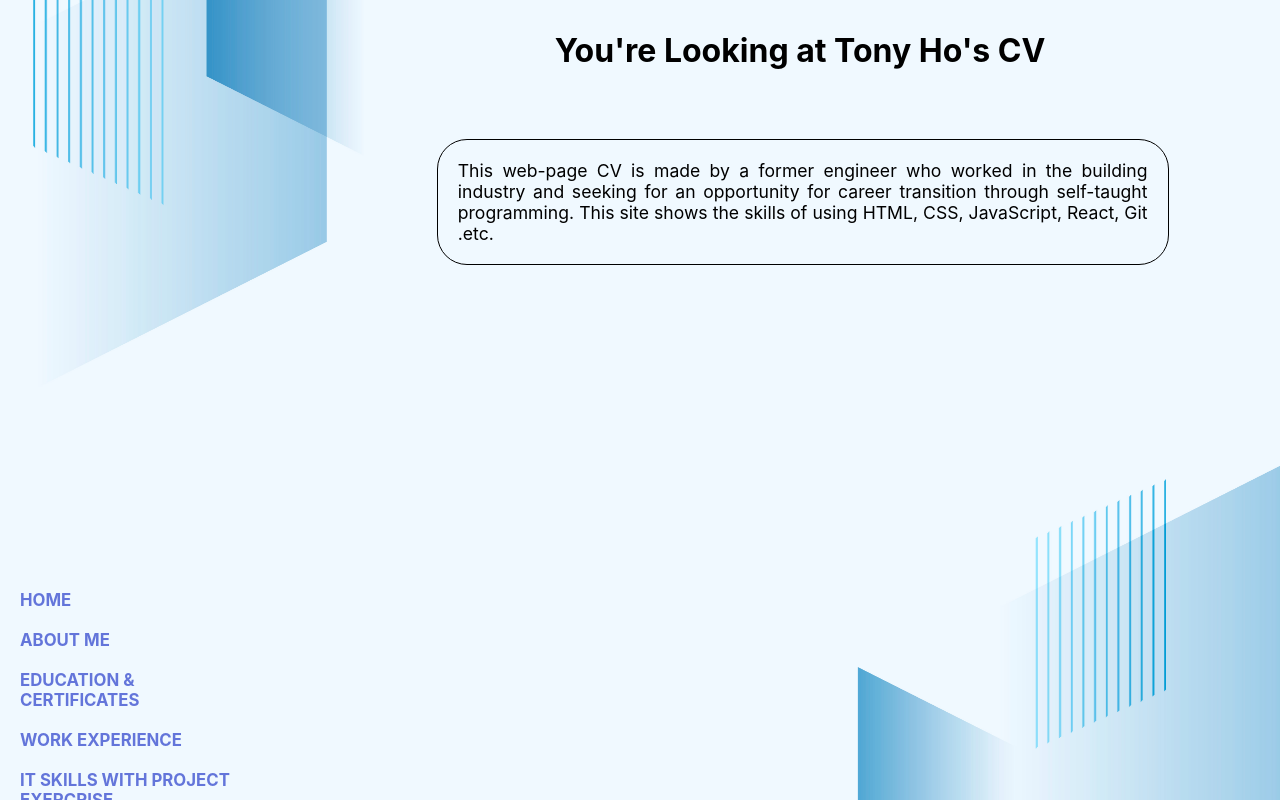
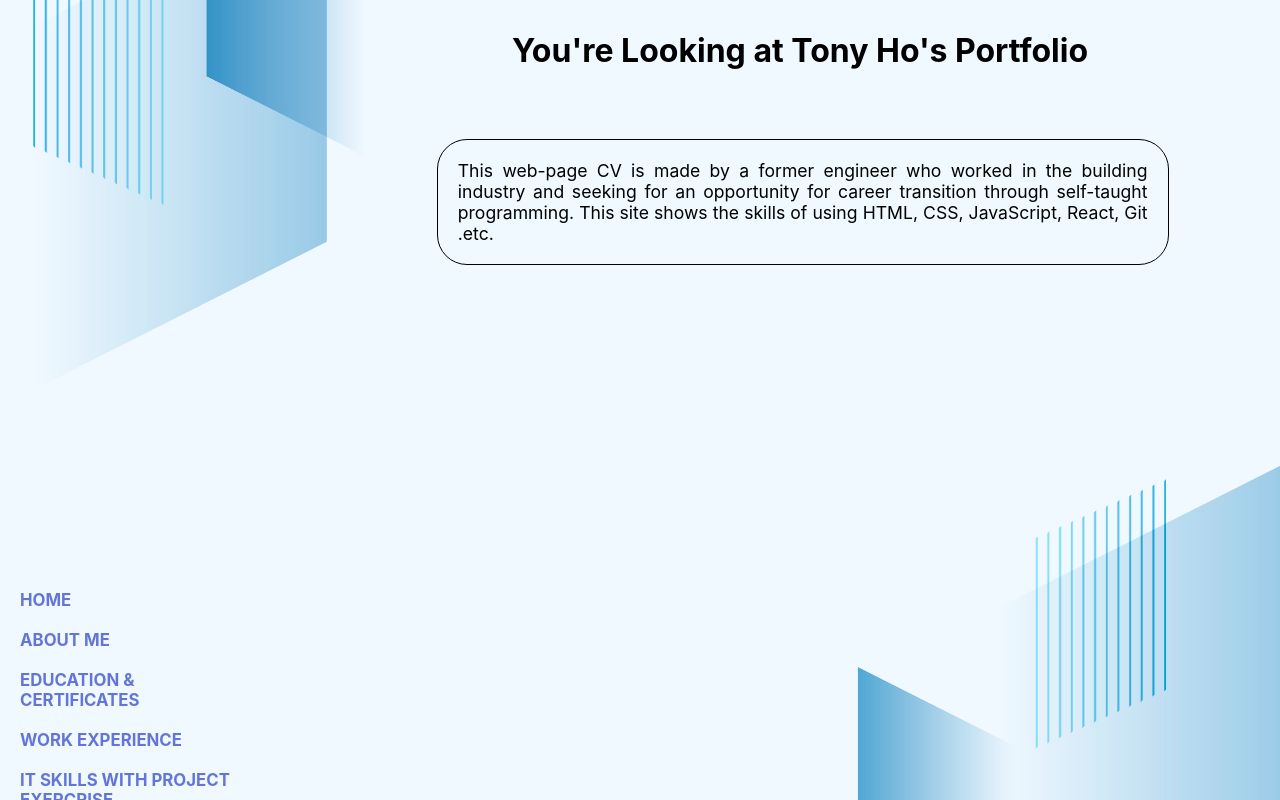
Before and after one commit to Tony-Tyrant/My-Portfolio, a React (Create React App) app: page /intro in a window 1280 px wide. Built offline with nearby package versions, Linux system fonts and the light colour scheme.

Commit message:
Edited the heading

```diff
--- a/src/componenets/Header.js
+++ b/src/componenets/Header.js
@@ -4,7 +4,7 @@ import React from "react";
 export default function Header() {
     return (
         <header className="app-header">
-            <h1>You're Looking at Tony Ho's CV</h1>
+            <h1>You're Looking at Tony Ho's Portfolio</h1>
 
         </header>
     )
```
